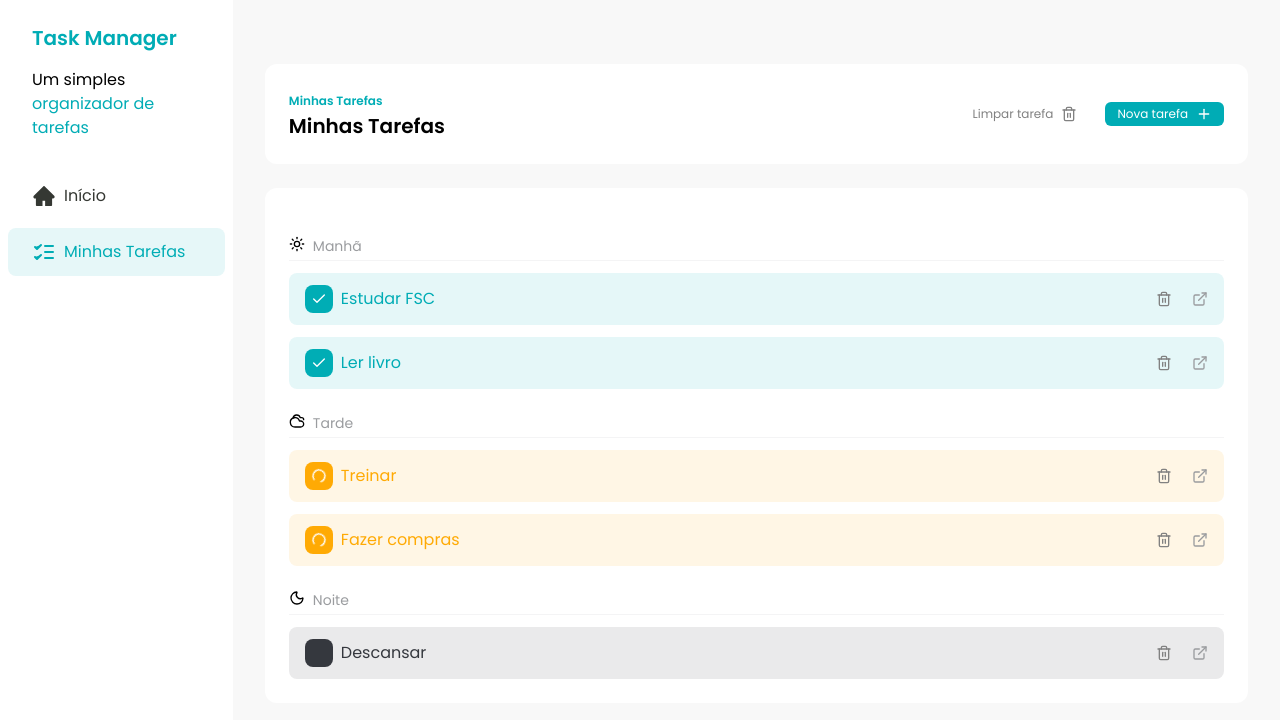
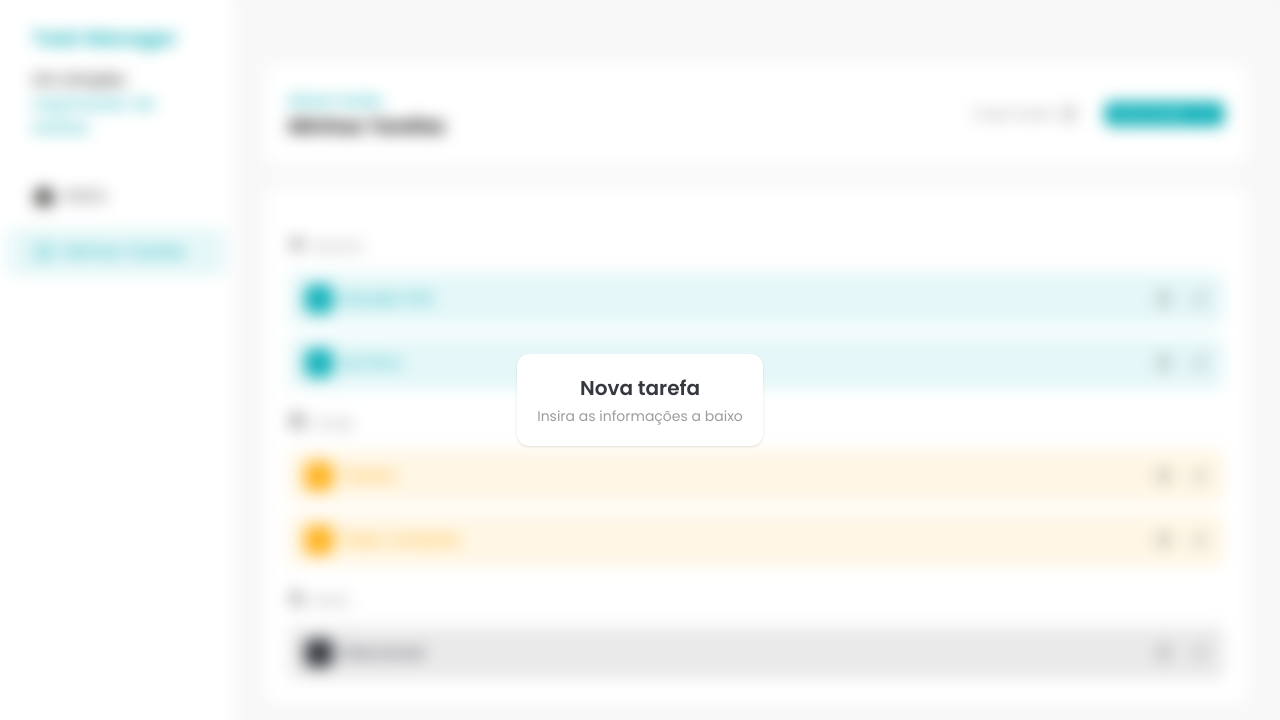
Before and after one commit to Ez3keel/react-task, a React (Vite) app in the folder fsc-task-manager/: page / in a window 1280 px wide. Both pictures are taken after a click on the button "Nova tarefa". Shown: the top 720 px of the page. Built offline with nearby package versions, Linux system fonts and the light colour scheme.

Commit message:
feat: add AddTaskDialog component for task creation

```diff
--- /dev/null
+++ b/fsc-task-manager/src/components/AddTaskDialog.jsx
@@ -0,0 +1,22 @@
+import { createPortal } from 'react-dom';
+
+const AddTaskDialog = ({ isOpen }) => {
+  if (!isOpen) return null;
+
+  return createPortal(
+    <div className='fixed bottom-0 left-0 top-0 flex h-screen w-screen items-center justify-center backdrop-blur'>
+      {/* DIALOG */}
+      <div className='rounded-xl bg-white p-5 text-center shadow'>
+        <h2 className='bg-white text-xl font-semibold text-[#35383E]'>
+          Nova tarefa
+        </h2>
+        <p className='mt-1 text-sm text-[#9A9C9F]'>
+          Insira as informações a baixo
+        </p>
+      </div>
+    </div>,
+    document.body,
+  );
+};
+
+export default AddTaskDialog;
--- a/fsc-task-manager/src/components/Tasks.jsx
+++ b/fsc-task-manager/src/components/Tasks.jsx
@@ -5,9 +5,12 @@
 import TASKS from './constantes/tasks';
 import TaskItem from './TaskItem';
 import { toast } from 'sonner';
+import AddTaskDialog from './AddTaskDialog';
 
 const Tasks = () => {
   const [tasks, setTasks] = useState(TASKS);
+  // Padrão false para não exibir o Dialog
+  const [AddTaskDialogIsOpen, SetAddTaskDialogIsOpen] = useState(false);
 
   const handleDeleteClick = taskId => {
     const newTasks = tasks.filter(task => task.id !== taskId);
@@ -62,10 +65,17 @@
             <Trash2 size={16} />
           </Button>
 
-          <Button variant='primary'>
+          <Button
+            variant='primary'
+            onClick={() => {
+              return SetAddTaskDialogIsOpen(true);
+            }}
+          >
             Nova tarefa
             <Plus size={16} />
           </Button>
+
+          <AddTaskDialog isOpen={AddTaskDialogIsOpen} />
         </div>
       </div>
 
```
